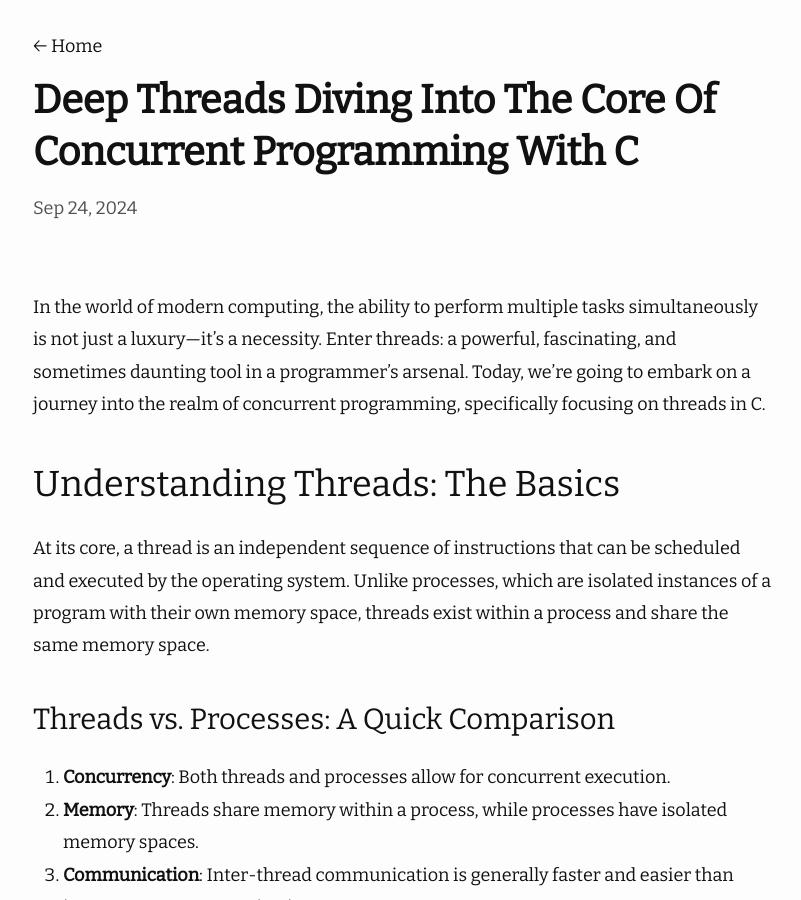
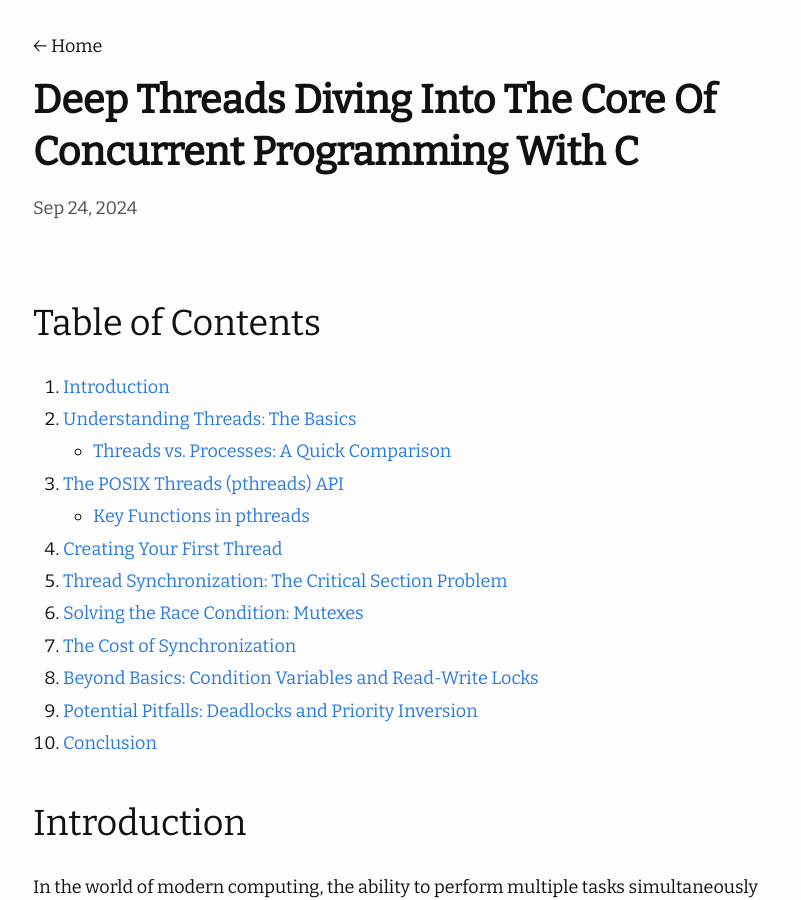
Before and after one commit to mohitmishra786/chessman, a Jekyll site: the page built from _posts/2024-09-24-Deep-Threads-Diving-into-the-Core-of-Concurrent-Programming-with-C.md, in a window 1280 px wide and 900 px high. Shown: the whole window, without its empty margins (237-1038 px from the left). Built offline with Jekyll 4.4.1, drawn with Linux system fonts in a browser that asks for light colours; nearby versions of some CDN libraries; a script that is not in the unit is left out.

Commit message:
Update 2024-09-24-Deep-Threads-Diving-into-the-Core-of-Concurrent-Programming-with-C.md

```diff
--- a/_posts/2024-09-24-Deep-Threads-Diving-into-the-Core-of-Concurrent-Programming-with-C.md
+++ b/_posts/2024-09-24-Deep-Threads-Diving-into-the-Core-of-Concurrent-Programming-with-C.md
@@ -1,6 +1,21 @@
 ---
 layout: post
 ---
+## Table of Contents
+1. [Introduction](#introduction)
+2. [Understanding Threads: The Basics](#understanding-threads-the-basics)
+   - [Threads vs. Processes: A Quick Comparison](#threads-vs-processes-a-quick-comparison)
+3. [The POSIX Threads (pthreads) API](#the-posix-threads-pthreads-api)
+   - [Key Functions in pthreads](#key-functions-in-pthreads)
+4. [Creating Your First Thread](#creating-your-first-thread)
+5. [Thread Synchronization: The Critical Section Problem](#thread-synchronization-the-critical-section-problem)
+6. [Solving the Race Condition: Mutexes](#solving-the-race-condition-mutexes)
+7. [The Cost of Synchronization](#the-cost-of-synchronization)
+8. [Beyond Basics: Condition Variables and Read-Write Locks](#beyond-basics-condition-variables-and-read-write-locks)
+9. [Potential Pitfalls: Deadlocks and Priority Inversion](#potential-pitfalls-deadlocks-and-priority-inversion)
+10. [Conclusion](#conclusion)
+
+## Introduction
 In the world of modern computing, the ability to perform multiple tasks simultaneously is not just a luxury—it's a necessity. Enter threads: a powerful, fascinating, and sometimes daunting tool in a programmer's arsenal. Today, we're going to embark on a journey into the realm of concurrent programming, specifically focusing on threads in C.
 
 ## Understanding Threads: The Basics
```
